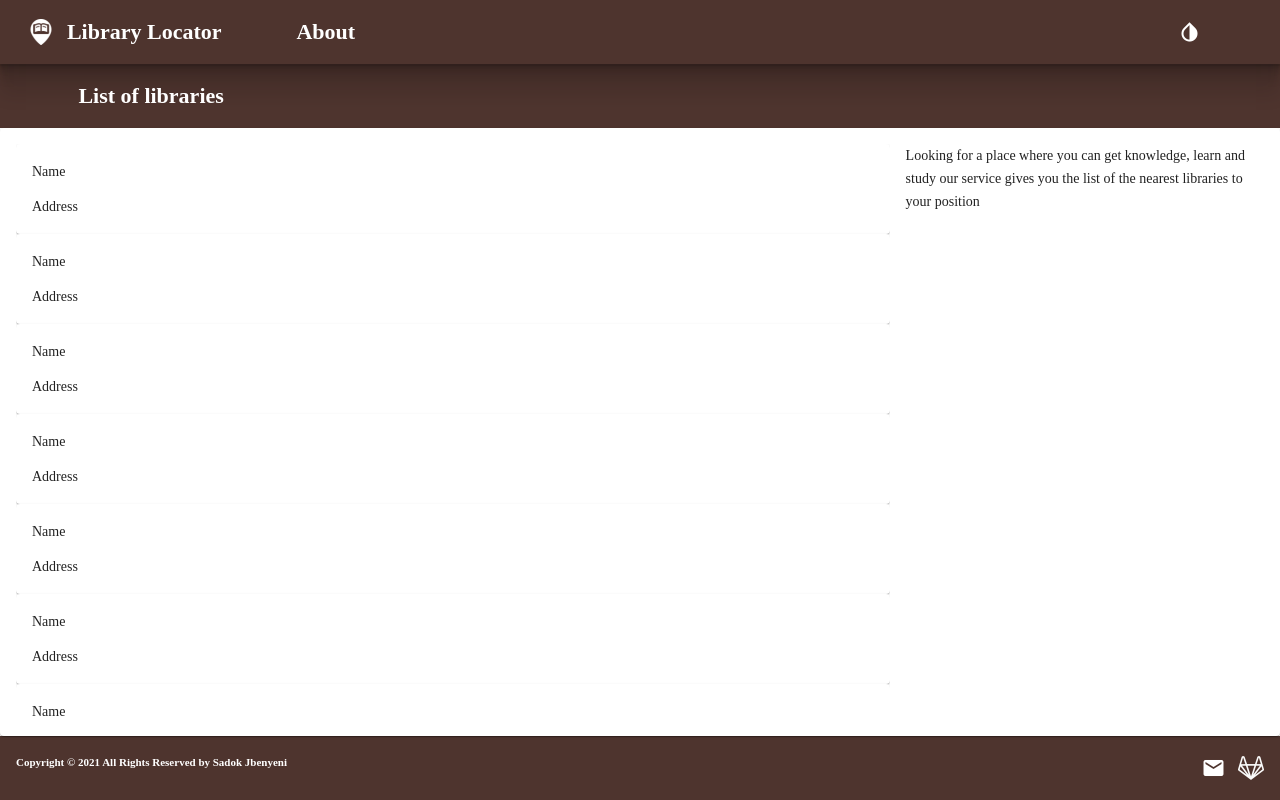
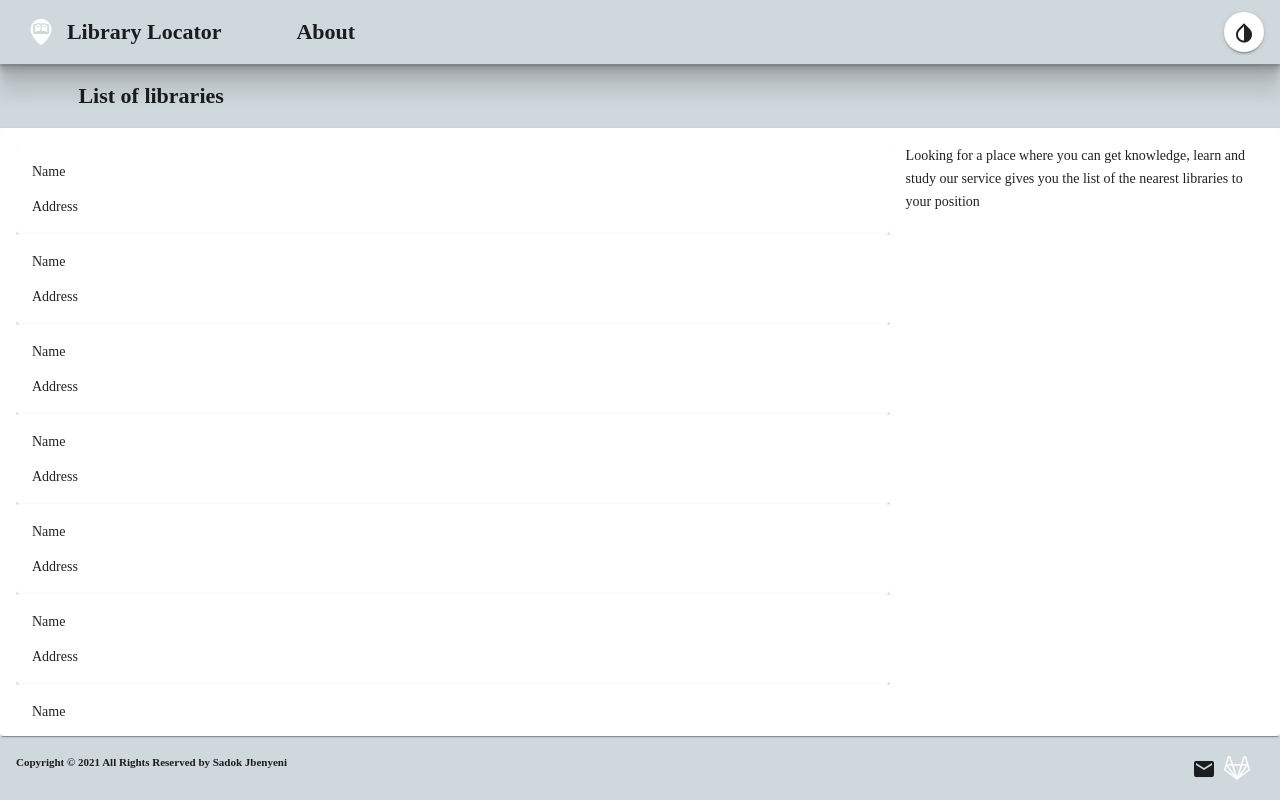
Before and after one commit to sadokjbenyeni/LibraryLocator, an Angular app in the folder app_public/: page / in a window 1280 px wide. Built offline with nearby package versions, Linux system fonts and the light colour scheme; a web font is replaced by a local one.

Commit message:
Worked on switch theme feature

```diff
--- a/app_public/src/app/home-list/home-list.component.html
+++ b/app_public/src/app/home-list/home-list.component.html
@@ -5,7 +5,10 @@
             <span class="nav-title">Library Locator</span>
             <span class="nav-element">About</span>
             <span class="nav-spacer"></span>
-            <mat-icon class="nav-element" aria-hidden="false">invert_colors</mat-icon>
+            <button mat-icon-button mat-raised-button matTooltip="Enable {{theme}} theme" [value]="theme"
+                (click)="toggleTheme()">
+                <mat-icon class=" nav-element" aria-hidden="false">invert_colors</mat-icon>
+            </button>
         </mat-toolbar-row>
         <mat-toolbar-row>
             <span class="nav-element">List of libraries</span>
@@ -62,7 +65,11 @@
     <mat-toolbar class="footer" color="primary">
         <p>Copyright © 2021 All Rights Reserved by Sadok Jbenyeni</p>
         <span class="nav-spacer"></span>
-        <mat-icon>mail</mat-icon>
-        <span class="gitlab-icon"></span>
+        <button mat-icon-button>
+            <mat-icon>mail</mat-icon>
+        </button>
+        <button mat-icon-button>
+            <span class="gitlab-icon"></span>
+        </button>
     </mat-toolbar>
 </div>
--- a/app_public/src/app/home-list/home-list.component.ts
+++ b/app_public/src/app/home-list/home-list.component.ts
@@ -1,5 +1,5 @@
-import { Component, OnInit } from '@angular/core';
-
+import { Component, OnInit, Inject } from '@angular/core';
+import { DOCUMENT } from '@angular/common';
 @Component({
   selector: 'app-home-list',
   templateUrl: './home-list.component.html',
@@ -7,9 +7,35 @@ import { Component, OnInit } from '@angular/core';
 })
 export class HomeListComponent implements OnInit {
 
-  constructor() { }
+  private static readonly DARK_THEME_CLASS = 'dark-theme';
+  private static readonly DARK_THEME_LIGHT = 'light';
+  private static readonly DARK_THEME_DARK = 'dark';
+
+  public theme = HomeListComponent.DARK_THEME_DARK;
+
+  constructor(@Inject(DOCUMENT) private document: Document) {
+  }
 
   ngOnInit(): void {
   }
 
+  public toggleTheme(): void {
+    if (this.theme === HomeListComponent.DARK_THEME_LIGHT) {
+      this.document.documentElement.classList.remove(HomeListComponent.DARK_THEME_CLASS);
+      this.theme = 'dark';
+    }
+    else if (this.theme === HomeListComponent.DARK_THEME_DARK) {
+      this.document.documentElement.classList.add(HomeListComponent.DARK_THEME_CLASS);
+      this.theme = 'light';
+    }
+  }
+  // public selectDarkTheme(): void {
+  //   this.document.documentElement.classList.add(HomeListComponent.DARK_THEME_CLASS);
+  //   this.theme = HomeListComponent.DARK_THEME_DARK;
+  // }
+
+  // public selectLightTheme(): void {
+  //   this.document.documentElement.classList.remove(HomeListComponent.DARK_THEME_CLASS);
+  //   this.theme = HomeListComponent.DARK_THEME_LIGHT;
+  // }
 }
--- a/app_public/src/styles.scss
+++ b/app_public/src/styles.scss
@@ -16,8 +16,8 @@ $custom-typography: mat-typography-config(
 // Define the palettes for your theme using the Material Design palettes available in palette.scss
 // (imported above). For each palette, you can optionally specify a default, lighter, and darker
 // hue. Available color palettes: https://material.io/design/color/
-$library-locator-public-primary: mat-palette($mat-brown, 800, 900, 600);
-$library-locator-public-accent: mat-palette($mat-teal, 500, 700, 200);
+$library-locator-public-primary: mat-palette($mat-blue-grey, 100, 200);
+$library-locator-public-accent: mat-palette($mat-brown, 800, 900, 600);
 
 // The warn palette is optional (defaults to red).
 $library-locator-public-warn: mat-palette($mat-red, 900, 700, 400);
@@ -33,11 +33,28 @@ $library-locator-public-theme: mat-light-theme(
     ),
   )
 );
-
 // Include theme styles for core and each component used in your app.
 // Alternatively, you can import and @include the theme mixins for each component
 // that you are using.
 @include angular-material-theme($library-locator-public-theme);
+
+//Define an alternate dark theme
+$library-locator-dark-primary: mat-palette($mat-grey, 900, 800);
+$library-locator-dark-accent: mat-palette($mat-brown, 300, 200);
+$library-locator-dark-warn: mat-palette($mat-deep-orange, 500, A400);
+$library-locator-dark-theme: mat-dark-theme(
+  (
+    color: (
+      primary: $library-locator-dark-primary,
+      accent: $library-locator-dark-accent,
+      warn: $library-locator-dark-warn,
+    ),
+  )
+);
+
+.dark-theme {
+  @include angular-material-color($library-locator-dark-theme);
+}
 
 html,
 body {
```
